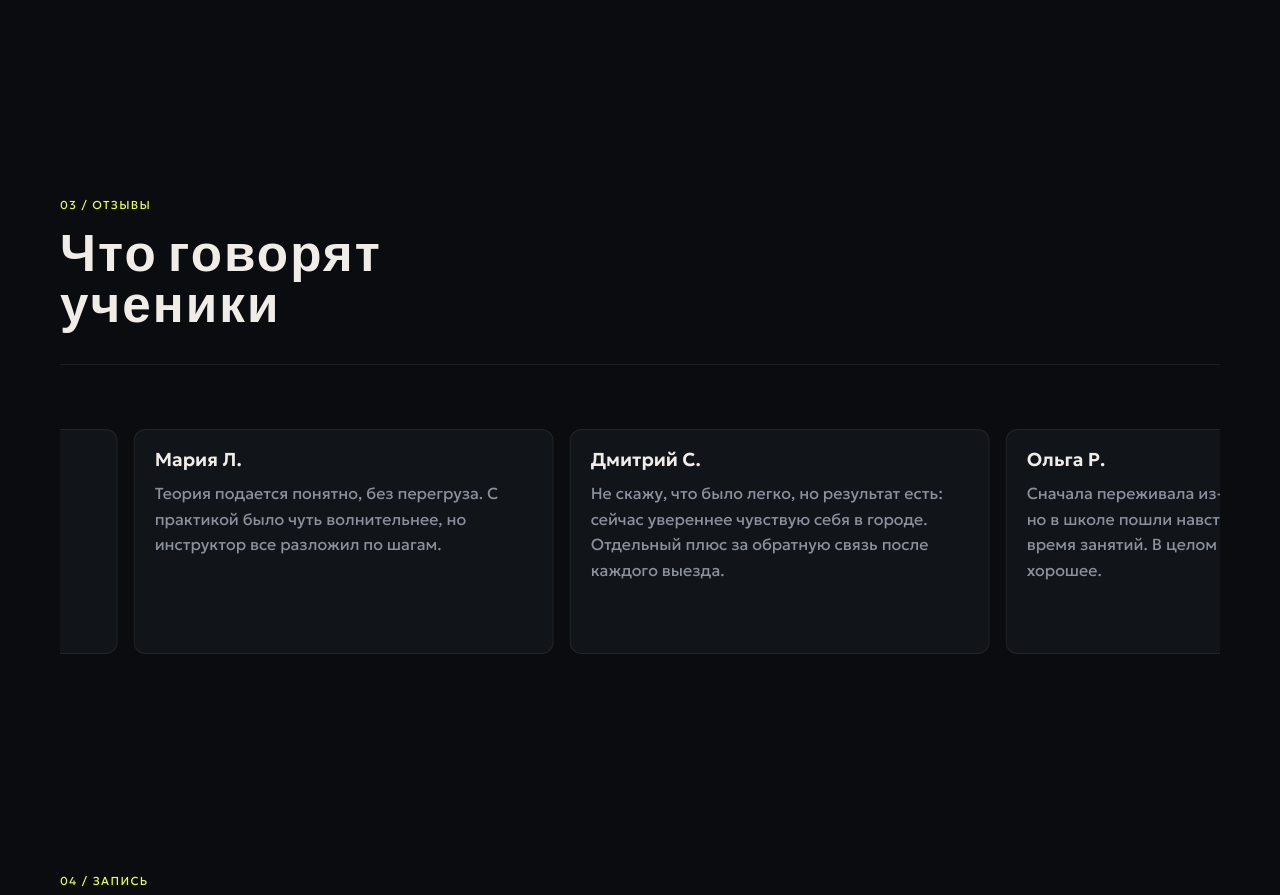
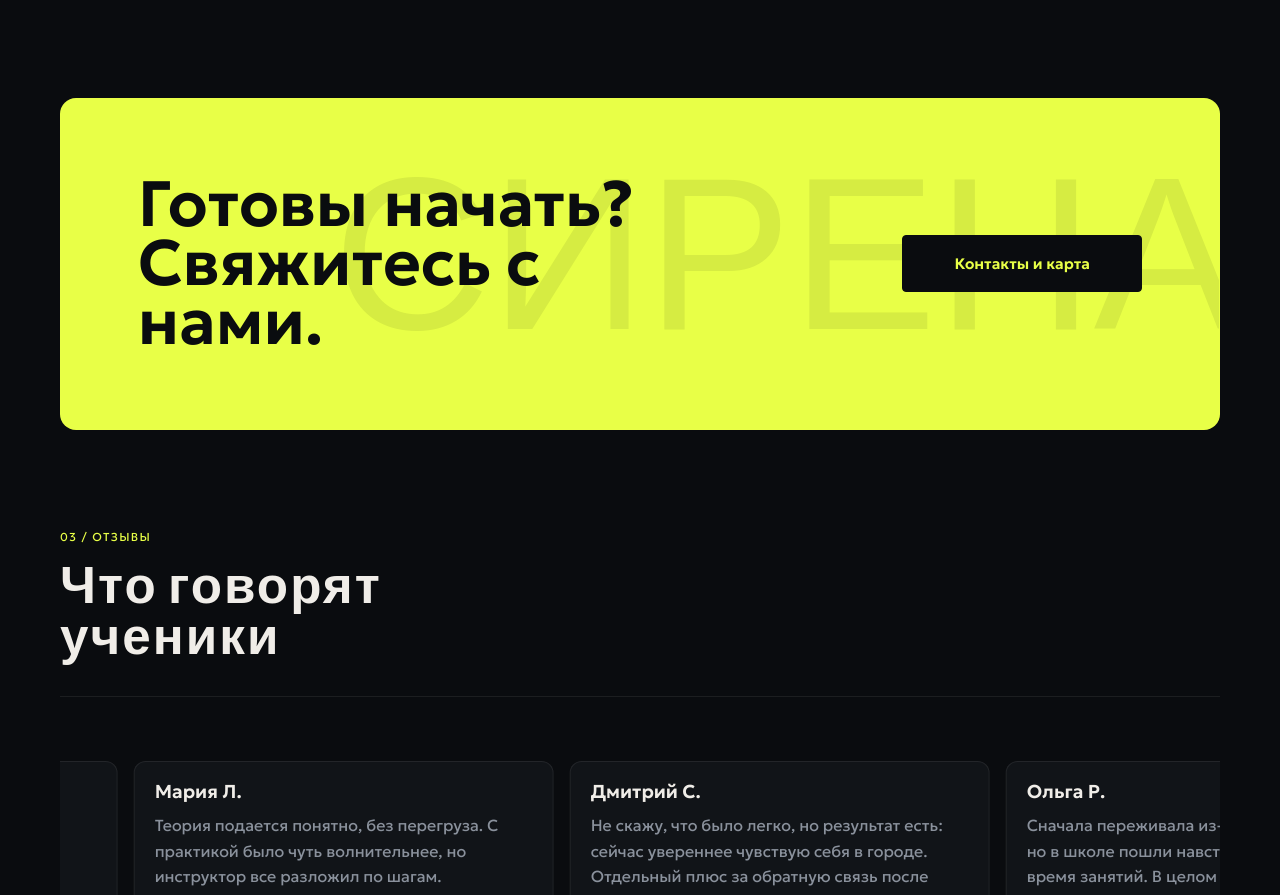
Before and after one commit to shunichkaa/sirena, a React (Vite) app: page / in a window 1280 px wide. Shown: the part 2464-3359 px from the top of the page. Built offline with nearby package versions, Linux system fonts and the light colour scheme.

Commit message:
Add "ContactsCtaSection" to LandingPage and corresponding styles in global CSS

```diff
--- a/src/app/styles/global.css
+++ b/src/app/styles/global.css
@@ -464,6 +464,64 @@ h1 {
 
 .consult-layout {
   grid-template-columns: repeat(2, minmax(0, 1fr));
+}
+
+.contacts-cta-section {
+  padding-top: 0;
+  padding-bottom: 0;
+}
+
+.consult-contacts-cta {
+  margin-top: 0;
+  position: relative;
+  overflow: hidden;
+  border-radius: 16px;
+  border: 1px solid rgba(232, 255, 71, 0.45);
+  background: var(--accent);
+  color: var(--on-accent);
+  padding: clamp(28px, 6vw, 80px);
+  display: flex;
+  align-items: center;
+  justify-content: space-between;
+  gap: 32px;
+}
+
+.consult-contacts-cta::before {
+  content: 'СИРЕНА';
+  position: absolute;
+  right: -20px;
+  top: 50%;
+  transform: translateY(-50%);
+  font-family: 'Bebas Neue', sans-serif;
+  font-size: clamp(7rem, 17vw, 16rem);
+  line-height: 0.9;
+  color: rgba(10, 12, 15, 0.08);
+  pointer-events: none;
+  white-space: nowrap;
+}
+
+.consult-contacts-cta h3 {
+  position: relative;
+  z-index: 1;
+  margin: 0;
+  font-size: clamp(2.2rem, 5vw, 4.5rem);
+  line-height: 0.92;
+  max-width: 12ch;
+}
+
+.consult-contacts-cta-link {
+  position: relative;
+  z-index: 1;
+  min-width: 240px;
+  background: var(--bg);
+  border-color: var(--bg);
+  color: var(--accent);
+  padding: 18px 34px;
+}
+
+.consult-contacts-cta-link:hover {
+  color: var(--accent);
+  border-color: var(--bg);
 }
 
 .categories-grid {
@@ -1193,6 +1251,18 @@ body.vision-mode .documents-page-title {
     padding: 60px 20px;
   }
 
+  .consult-contacts-cta {
+    flex-direction: column;
+    align-items: flex-start;
+    gap: 20px;
+    padding: 34px 24px;
+  }
+
+  .consult-contacts-cta-link {
+    width: auto;
+    min-width: 0;
+  }
+
   .pricing-grid,
   .consult-layout,
   .feature-grid,
--- a/src/pages/landing/ui/LandingPage.jsx
+++ b/src/pages/landing/ui/LandingPage.jsx
@@ -2,6 +2,7 @@ import { HeaderSection } from '../../../widgets/header/ui/HeaderSection'
 import { HeroSection } from '../../../widgets/hero-section/ui/HeroSection'
 import { AboutSection } from '../../../widgets/about-section/ui/AboutSection'
 import { PricingSection } from '../../../widgets/pricing-section/ui/PricingSection'
+import { ContactsCtaSection } from '../../../widgets/contacts-cta-section/ui/ContactsCtaSection'
 import { ReviewsSection } from '../../../widgets/reviews-section/ui/ReviewsSection'
 import { ConsultSection } from '../../../widgets/consult-section/ui/ConsultSection'
 import { ContactsSection } from '../../../widgets/contacts-section/ui/ContactsSection'
@@ -15,6 +16,7 @@ export function LandingPage() {
         <HeroSection />
         <AboutSection />
         <PricingSection />
+        <ContactsCtaSection />
         <ReviewsSection />
         <ConsultSection />
         <ContactsSection />
--- /dev/null
+++ b/src/widgets/contacts-cta-section/ui/ContactsCtaSection.jsx
@@ -0,0 +1,12 @@
+export function ContactsCtaSection() {
+  return (
+    <section className="section reveal-on-scroll contacts-cta-section" aria-label="Переход к контактам">
+      <div className="consult-contacts-cta">
+        <h3>Готовы начать? Свяжитесь с нами.</h3>
+        <a href="#contacts" className="btn btn-ghost consult-contacts-cta-link">
+          Контакты и карта
+        </a>
+      </div>
+    </section>
+  )
+}
```
